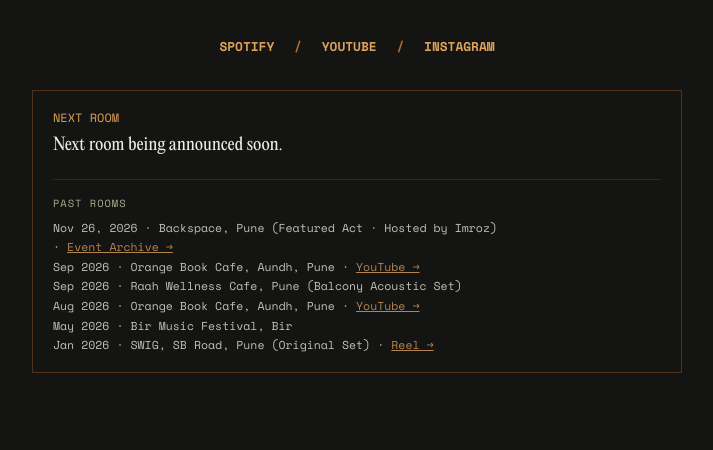
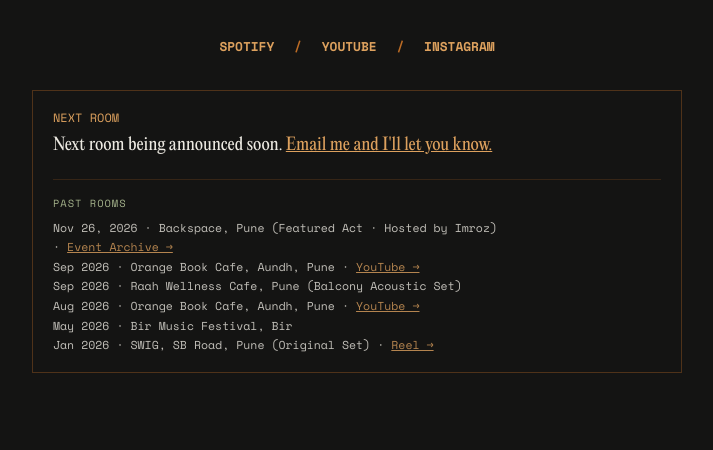
Before and after one commit to somanshu-agarwal/chambalguy-website, a plain HTML site: page index.html in a window 1280 px wide. Shown: the part 268-718 px from the top of the page, without its empty margins (283-996 px from the left). Drawn offline with nearby package versions, Linux system fonts and the light colour scheme.

Commit message:
Add email notification link for next room announcement
Updated the next room announcement to include an email link for notifications.

```diff
--- a/index.html
+++ b/index.html
@@ -125,8 +125,7 @@
 
       <div style="margin-top: 2rem; padding: 1.1rem 1.25rem; border: 1px solid rgba(188, 108, 37, 0.35); text-align: left;">
               <p style="font-family: 'Space Mono', monospace; font-size: 0.75rem; color: var(--terracotta); text-transform: uppercase;">Next Room</p>
-              <p style="font-size: 1.05rem; color: var(--ink); margin-top: 0.3rem;">Next room being announced soon.</p>
-
+              <p style="font-size: 1.05rem; color: var(--ink); margin-top: 0.3rem;">Next room being announced soon. <a href="mailto:chambalguy@gmail.com?subject=Next%20room" style="color: var(--terracotta); text-decoration: underline;">Email me and I'll let you know.</a></p>
               <div style="margin-top: 1.25rem; padding-top: 0.9rem; border-top: 1px solid rgba(188, 108, 37, 0.2);">
                 <p style="font-family: 'Space Mono', monospace; font-size: 0.65rem; color: var(--sage); text-transform: uppercase; letter-spacing: 1px; margin-bottom: 0.4rem;">Past Rooms</p>
                 <p style="font-family: 'Space Mono', monospace; font-size: 0.72rem; color: var(--ink); opacity: 0.8; line-height: 1.7;">
```
